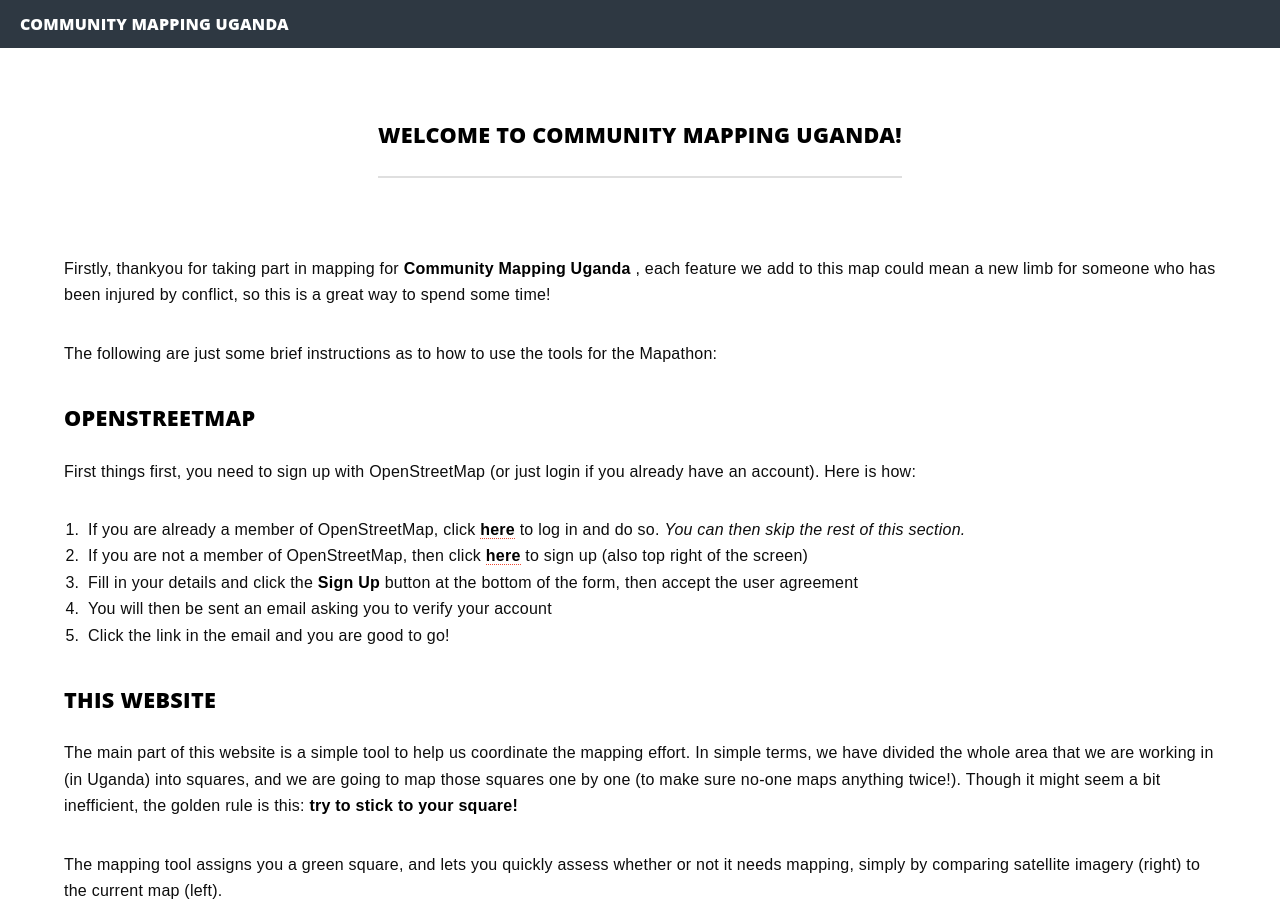
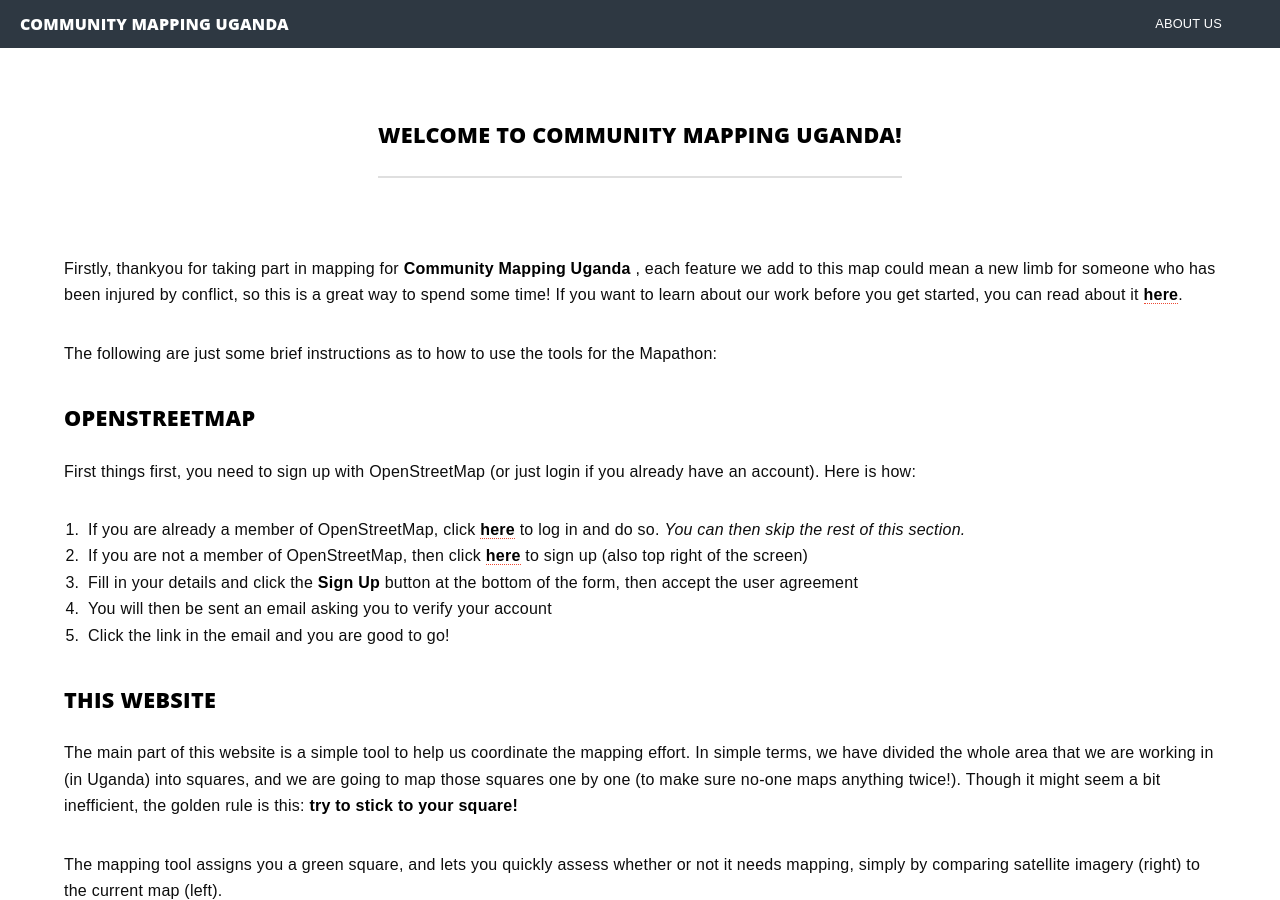
Before and after one commit to jonnyhuck/huckathon.org, a Jekyll site: the page built from index.md, in a window 1280 px wide and 900 px high, scrolled down 880 px. Built offline with Jekyll 4.4.1, drawn with Linux system fonts in a browser that asks for light colours.

Commit message:
minor upgrades and imagery fixes

```diff
--- a/_includes/header.html
+++ b/_includes/header.html
@@ -2,10 +2,11 @@
 <header id="header"{% if page.layout == 'landing' %} class="alt"{% endif %}>
   <h1><a href="{{ site.baseurl }}/index.html">{{ site.title }}</a></h1>
   <nav id="nav">
-    <!-- <ul>
+    <ul>
       <li class="special">
-        <a href="#menu" class="menuToggle"><span>Menu</span></a>
-        <div id="menu">
+        <a href="https://spark.adobe.com/page/SiM4Iji37rdJr/"><span>About Us</span></a>
+        <a href="./map.php"><span>Start Mapping</span></a>
+        <!-- <div id="menu">
           <ul>
             <li><a href="index.html">Home</a></li>
             {% for my_page in site.pages %}
@@ -13,15 +14,15 @@
             <li><a href="{{ my_page.url | prepend: site.baseurl }}">{{ my_page.title }}</a></li>
             {% endif %}
             {% endfor %}
-<!--
+
             <li><a href="#">Sign Up</a></li>
             <li><a href="#">Log In</a></li>
             <li><a href="{{ "/feed.xml" | prepend: site.baseurl }}"
                    class="icon fa-feed"> RSS Feed</a></li>
 
           </ul>
-        </div>
+        </div> -->
       </li>
-    </ul> -->
+    </ul>
   </nav>
 </header>
--- a/index.md
+++ b/index.md
@@ -2,7 +2,7 @@
 layout: landing
 ---
 
-Firstly, thankyou for taking part in mapping for **Community Mapping Uganda** , each feature we add to this map could mean a new limb for someone who has been injured by conflict, so this is a great way to spend some time!
+Firstly, thankyou for taking part in mapping for **Community Mapping Uganda** , each feature we add to this map could mean a new limb for someone who has been injured by conflict, so this is a great way to spend some time! If you want to learn about our work before you get started, you can read about it [**here**](https://spark.adobe.com/page/SiM4Iji37rdJr/).
 
 The following are just some brief instructions as to how to use the tools for the Mapathon:
 
```
